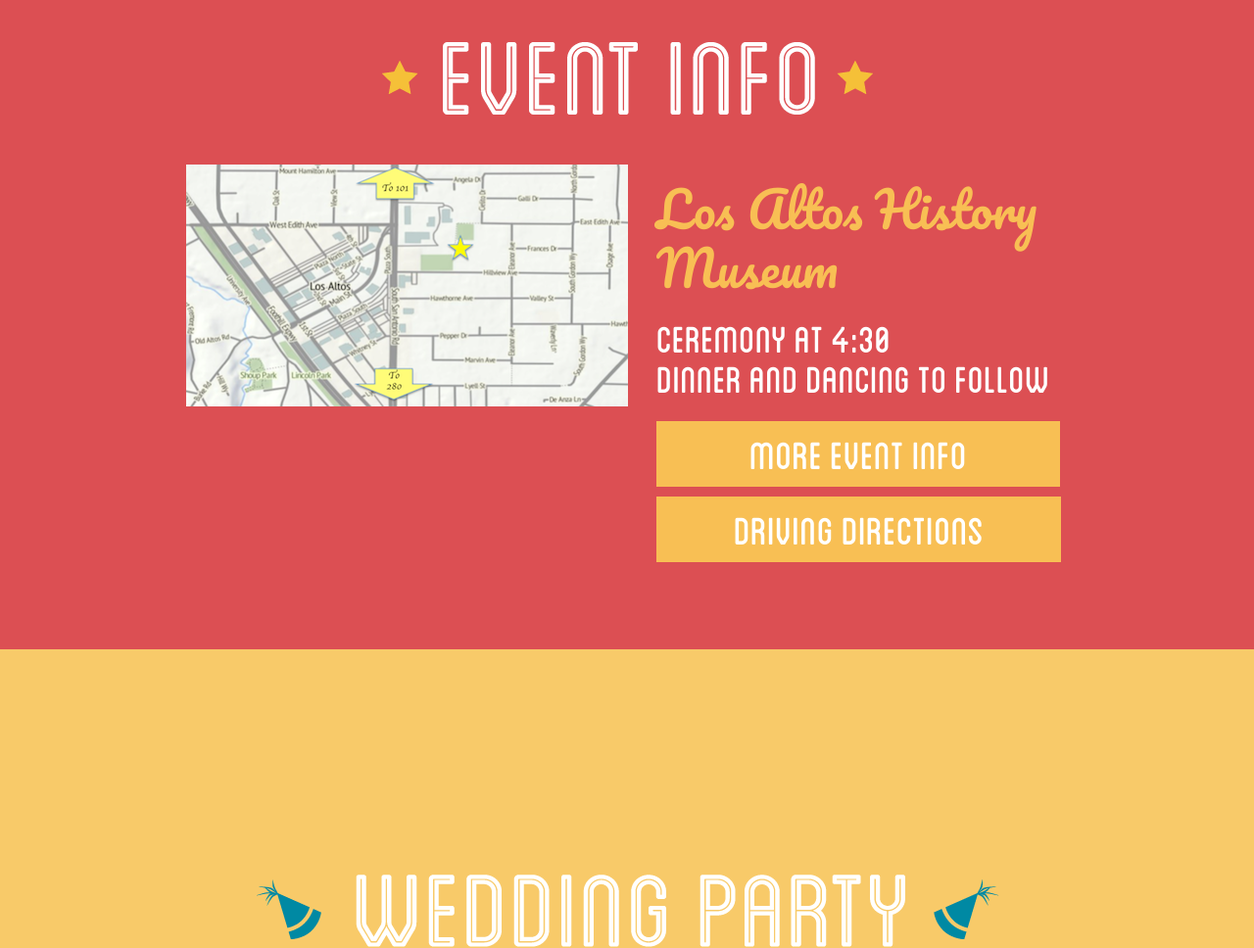
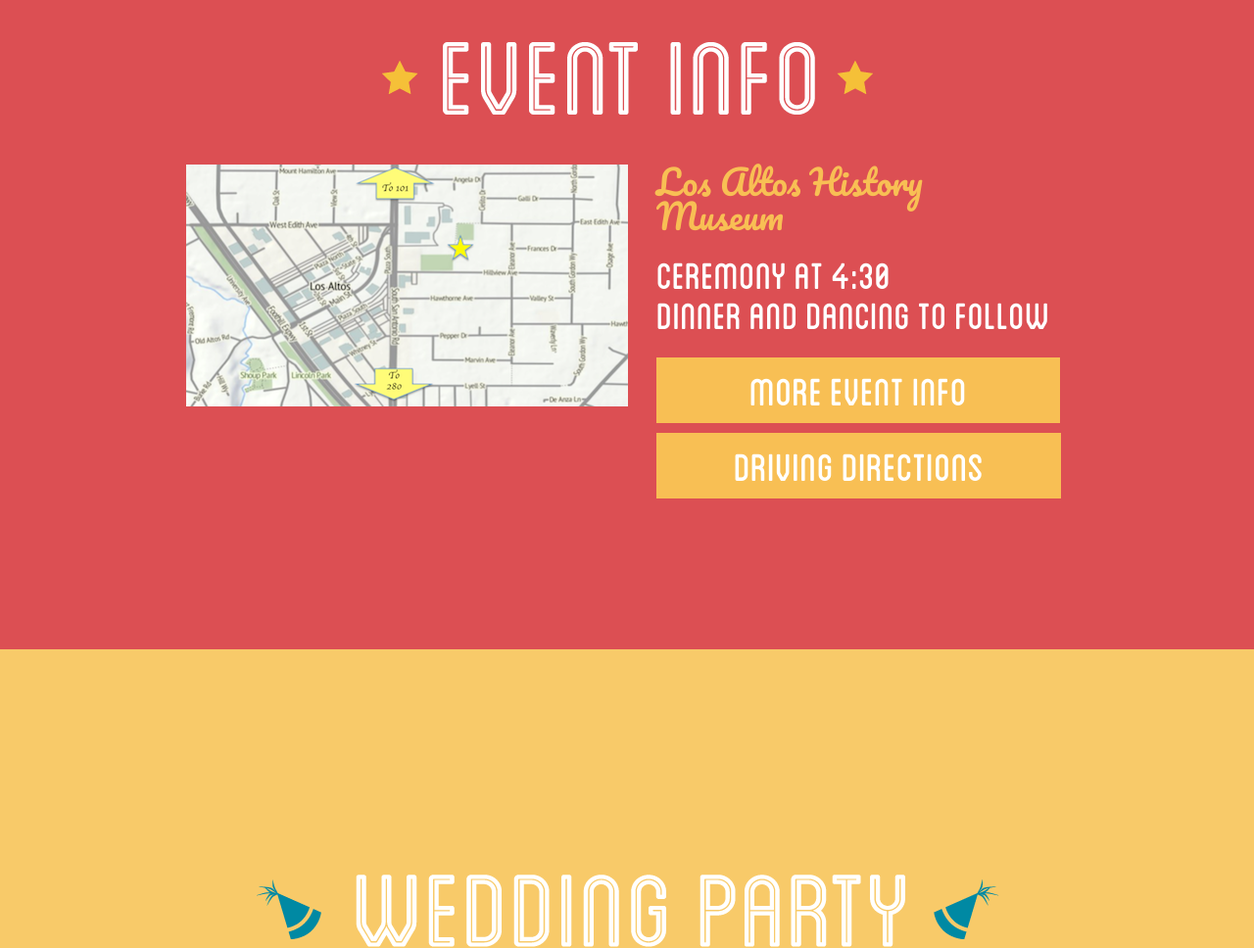
Before and after one commit to AndrewAndJessica/Kaopih, a plain HTML site: page index.html in a window 1280 px wide. Shown: the part 2537-3505 px from the top of the page at 98% size. Drawn offline with nearby package versions, Linux system fonts and the light colour scheme.

```diff
--- a/css/style.css
+++ b/css/style.css
@@ -647,7 +647,10 @@ ul#navigation li:hover {
 .info-content h2{
 	margin-left:0;
 	margin-bottom:30px;
+	margin-top: 0;
 	color:rgb(248,191,84);
+	font-size: 35px;
+	line-height: 35px;
 }
 .info-content h3{
 	margin:0;
```
